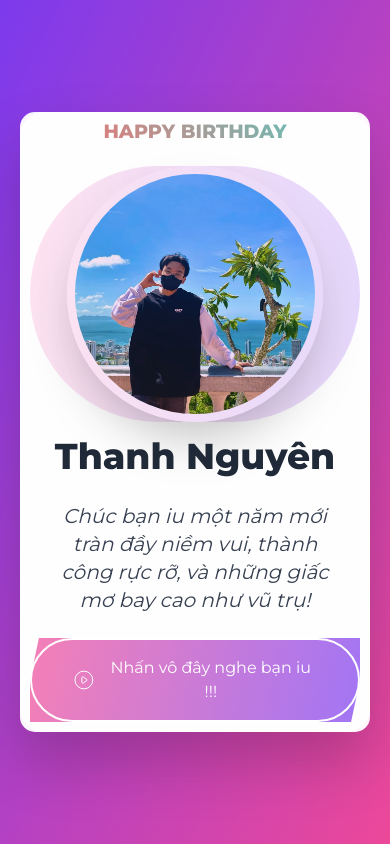
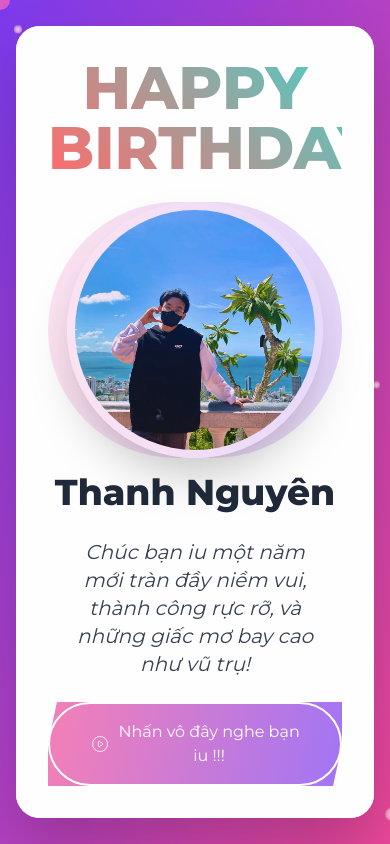
Before and after one commit to BigBoss-L1B/Happy-Birthday, a plain HTML site: page index.html in a window 390 px wide. Drawn offline with nearby package versions, Linux system fonts and the light colour scheme.

Commit message:
Commit laan 2

```diff
--- a/index.html
+++ b/index.html
@@ -2,7 +2,7 @@
 <html lang="vi">
 <head>
     <meta charset="UTF-8">
-    <title>Nguyen Tran Thanh Nguyen - 29/03/2025</title>
+    <title>Nguyễn Trần Thanh Nguyên - 29/03/2025</title>
     <link href="https://cdnjs.cloudflare.com/ajax/libs/tailwindcss/2.2.19/tailwind.min.css" rel="stylesheet">
     <style>
         @import url('https://fonts.googleapis.com/css2?family=Montserrat:wght@400;600;800&display=swap');
@@ -14,13 +14,8 @@
             font-family: 'Montserrat', sans-serif;
             cursor: none;
             overflow: hidden;
-            display: flex;
-            justify-content: center;
-            align-items: center;
-            background: linear-gradient(135deg, #ff6b6b, #4ecdc4);
         }
 
-        /* Tùy chỉnh con trỏ */
         #magic-cursor {
             position: fixed;
             width: 20px;
@@ -33,33 +28,14 @@
             z-index: 9999;
         }
 
-        @media (max-width: 768px) {
-            #magic-cursor {
-                display: none; /* Ẩn trên thiết bị cảm ứng */
-            }
-        }
-
-        /* Cấu trúc chính */
         .birthday-container {
-            display: flex;
-            justify-content: center;
-            align-items: center;
-            height: 100vh;
-            width: 100%;
             perspective: 2000px;
-            padding: 20px;
-            box-sizing: border-box;
         }
 
         .birthday-card {
-            max-width: 90vw;
-            width: 400px;
-            padding: 20px;
-            border-radius: 15px;
-            background: rgba(255, 255, 255, 0.95);
+            background: rgba(255,255,255,0.95);
             backdrop-filter: blur(20px);
-            box-shadow: 0 30px 60px rgba(0, 0, 0, 0.2);
-            text-align: center;
+            box-shadow: 0 30px 60px rgba(0,0,0,0.2);
             transform-style: preserve-3d;
             transition: all 0.6s cubic-bezier(0.175, 0.885, 0.32, 1.275);
         }
@@ -69,15 +45,13 @@
         }
 
         .hero-title {
-            font-size: 2rem;
-            font-weight: 800;
             background-image: linear-gradient(45deg, #ff6b6b, #4ecdc4);
-            -webkit-background-clip: text;
-            -moz-background-clip: text;
-            background-clip: text;
-            -webkit-text-fill-color: transparent;
-            -moz-text-fill-color: transparent;
-            color: transparent;
+            -webkit-background-clip: text;  /* Safari */
+            -moz-background-clip: text;     /* Firefox */
+            background-clip: text;          /* Chuẩn */
+            -webkit-text-fill-color: transparent;  /* Safari */
+            -moz-text-fill-color: transparent;     /* Firefox */
+            color: transparent;             /* Fallback */
             animation: gradient-shift 5s ease infinite;
         }
 
@@ -87,24 +61,11 @@
             100% { background-position: 0% 50%; }
         }
 
-        @media (max-width: 768px) {
-            .birthday-card {
-                width: 80vw;
-                padding: 15px;
-            }
-            .hero-title {
-                font-size: 1.5rem;
-            }
-        }
-
-        @media (max-width: 480px) {
-            .birthday-card {
-                width: 90vw;
-                padding: 10px;
-            }
-            .hero-title {
-                font-size: 1.2rem;
-            }
+        .particle {
+            position: absolute;
+            background: radial-gradient(circle, rgba(255,255,255,0.8) 0%, rgba(255,105,180,0.6) 100%);
+            border-radius: 50%;
+            pointer-events: none;
         }
     </style>
 </head>
```
